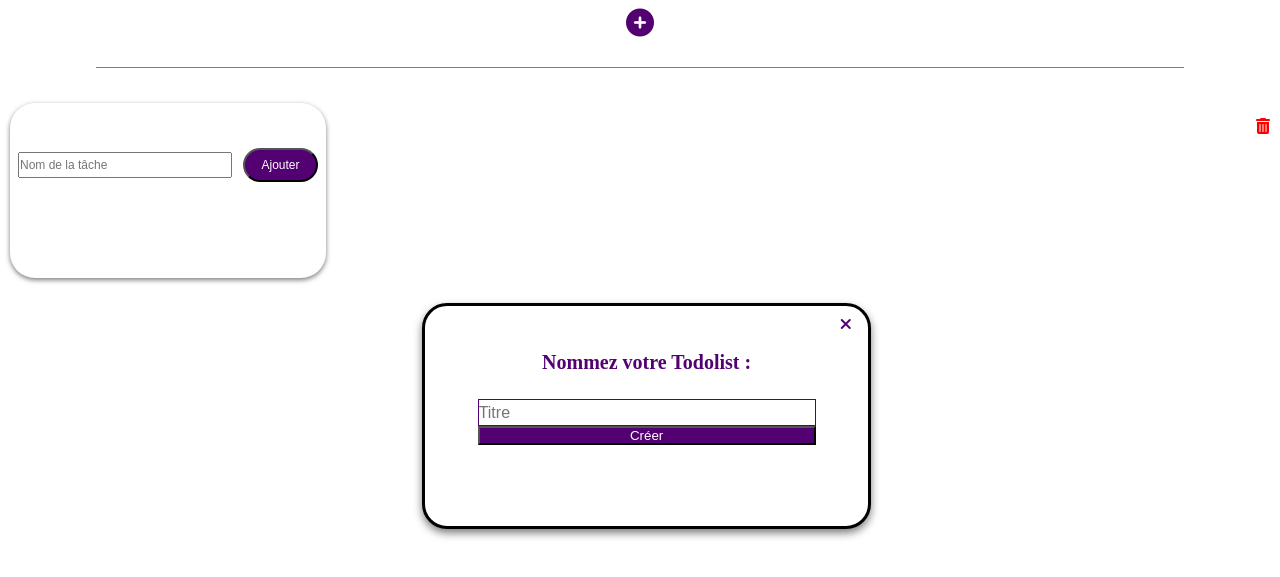
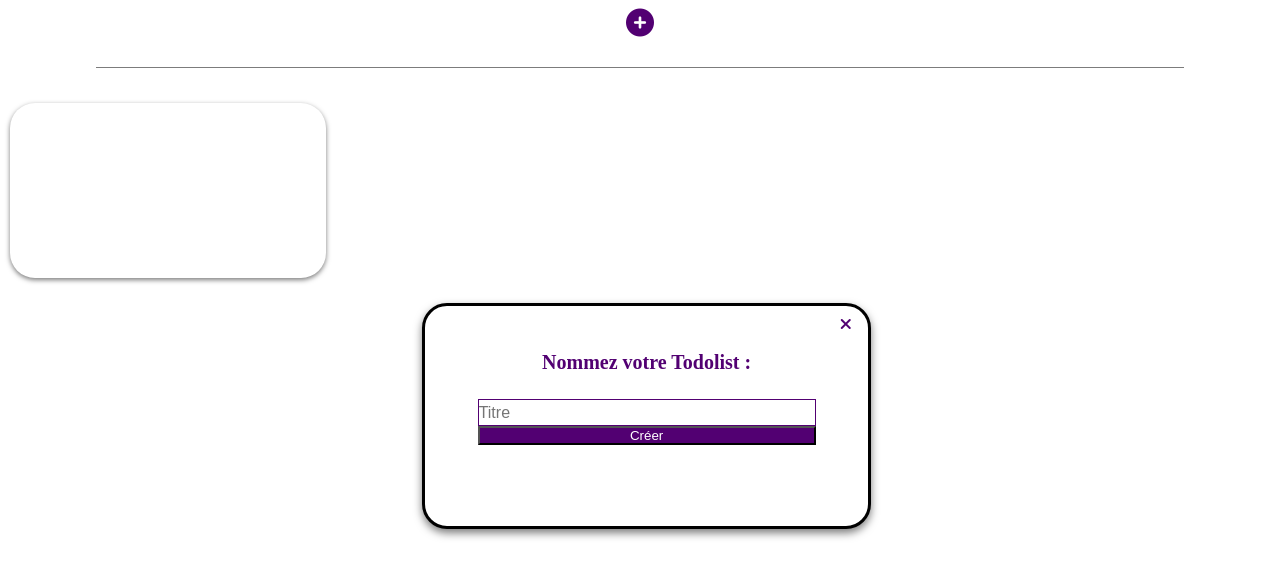
Before and after one commit to audreyluquet/todolist, a plain HTML site: page index.html in a window 1280 px wide. Both pictures are taken after a click on the button "Créer". Shown: the part 163-740 px from the top of the page. Drawn offline with nearby package versions, Linux system fonts and the light colour scheme; files that its build step writes are made by us from their sources.

Commit message:
add todolist au clic

```diff
--- a/assets/js/app.js
+++ b/assets/js/app.js
@@ -25,31 +25,17 @@ if (titleTodo) {
    addList.style.cursor = "pointer"
 }
 
-addList.addEventListener("click", () => {
-   /* for (let i; tabList >= 0; i++) { */
-   createList()
-   /* console.log("index " + tabList.id)
-   } */
-})
-
 /** Create Todolist **/
 const toDoList = document.getElementById("todoList")
-toDoList.innerHTML = ""
 
-let tabList = []
+let index // id de chaque todolist
 
 function createList() {
-   toDoList.innerHTML = `
-      <article id="${tabList.id}">
-         <i class="fa-solid fa-trash-can"></i>
-         <h3>${titleTodo.value}</h3>
-         <form>
-            <input type="text" placeholder="Nom de la tâche" required>
-            <button id="addtask">Ajouter</button>
-         </form>
-         <ul>
-            <!-- vide de base -->
-         </ul>
-      </article>
-   `
+   const list = document.createElement("article")
+   const titleList = document.createElement("h3")
+   const txtTitleList = document.getElementById("titleTodo").value
+   const title = document.createTextNode(txtTitleList)
+   titleList.appendChild(title)
+   list.appendChild(titleList)
+   toDoList.appendChild(list)
 }
--- a/index.html
+++ b/index.html
@@ -40,7 +40,7 @@
          <p class="txtmodal">Nommez votre Todolist :</p>
          <form>
             <input id="titleTodo" class="titletodo" type="text" placeholder="Titre" required autofocus />
-            <input type="button" id="addList" class="not-required" value="Créer" />
+            <input type="button" onclick="createList()" id="addList" class="not-required" value="Créer" />
          </form>
       </dialog>
 
```
